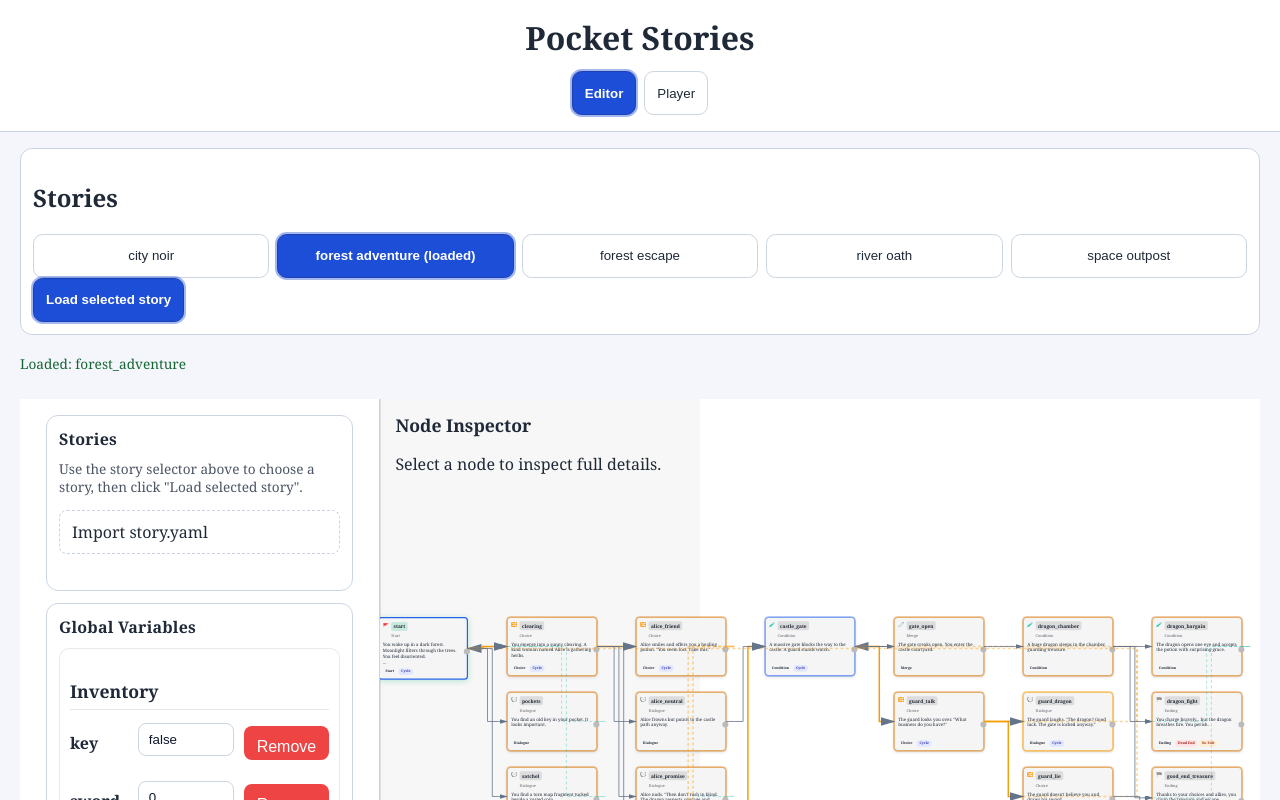
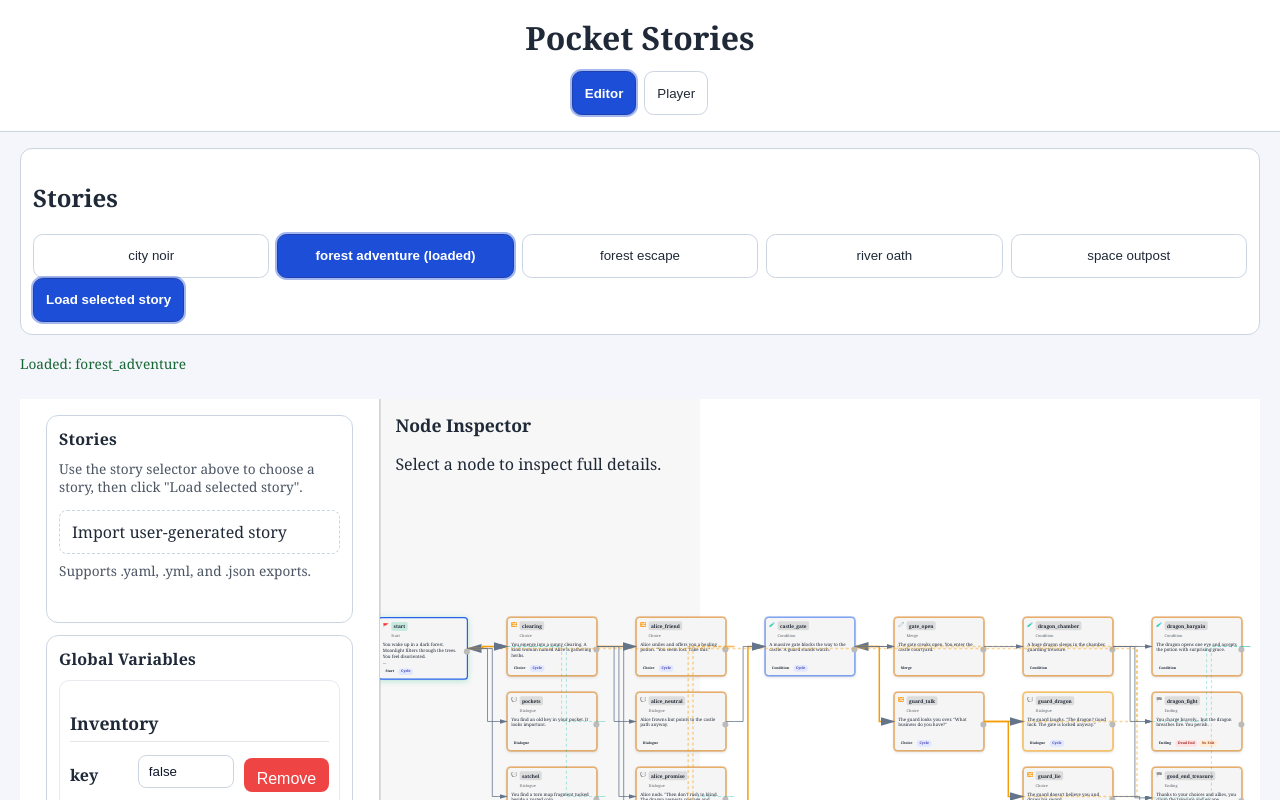
Before and after one commit to Jcube101/pocket-stories, a React (Vite) app: page / in a window 1280 px wide. Shown: the top 800 px of the page. Built offline with nearby package versions, Linux system fonts and the light colour scheme.

Commit message:
Update story import label copy in editor

```diff
--- a/src/components/StoryEditor.tsx
+++ b/src/components/StoryEditor.tsx
@@ -27,7 +27,8 @@ export function StoryEditor({ story, setStoryStatus, onLoadStoryByPath }: Props)
         <section className="sidebar-section">
           <h2>Stories</h2>
           <p className="story-status info">Use the story selector above to choose a story, then click "Load selected story".</p>
-          <label className="file-upload-label">Import story.yaml<input type="file" id="load-story" accept=".yaml,.yml,.json" /></label>
+          <label className="file-upload-label">Import user-generated story<input type="file" id="load-story" accept=".yaml,.yml,.json" /></label>
+          <p className="story-status info">Supports .yaml, .yml, and .json exports.</p>
           <div id="story-status" className="story-status" aria-live="polite"></div>
         </section>
         <section className="sidebar-section"><h2>Global Variables</h2><div id="variables"></div><div id="add-variable-form"><div className="row-inline"><select id="new-var-type"><option value="inventory">Inventory</option><option value="relationships">Relationships</option><option value="flags">Flags</option></select><input type="text" id="new-var-name" placeholder="Variable name" /><button id="add-var-btn">+ Add</button></div></div></section>
```
